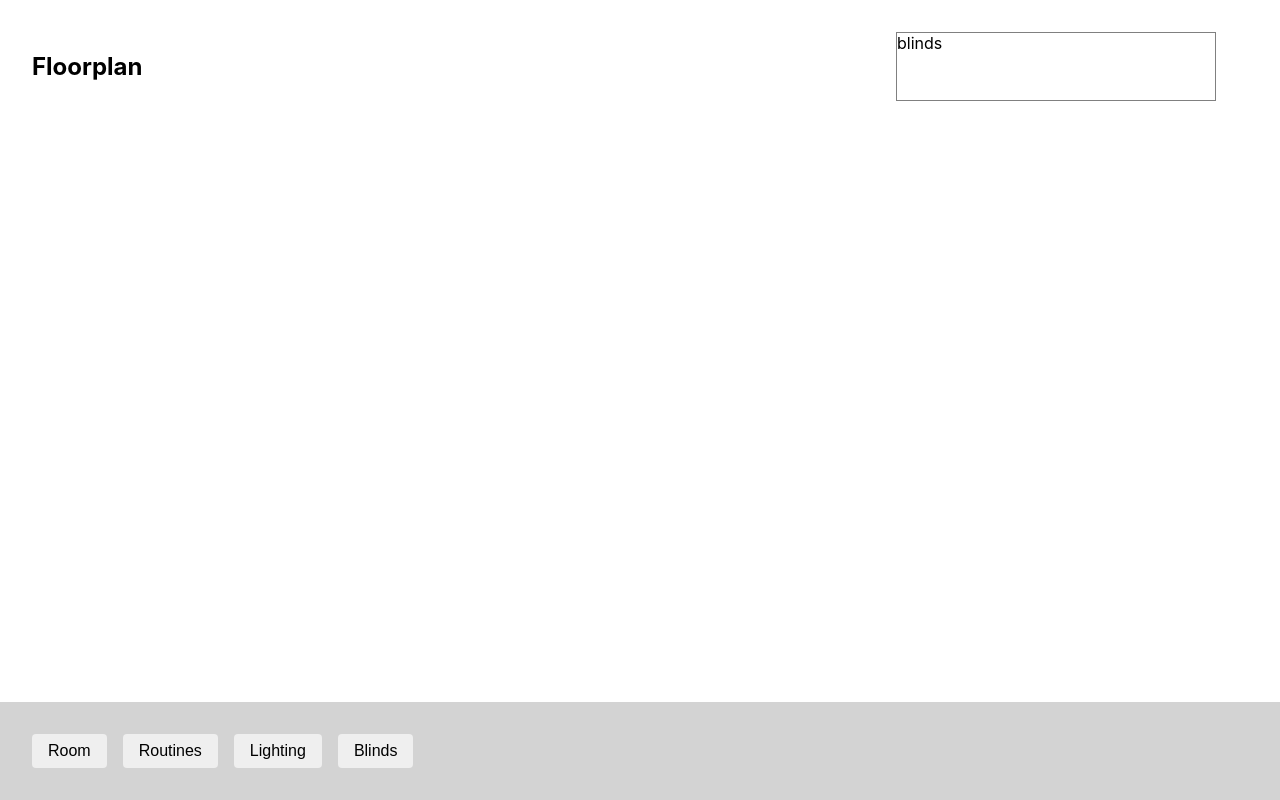
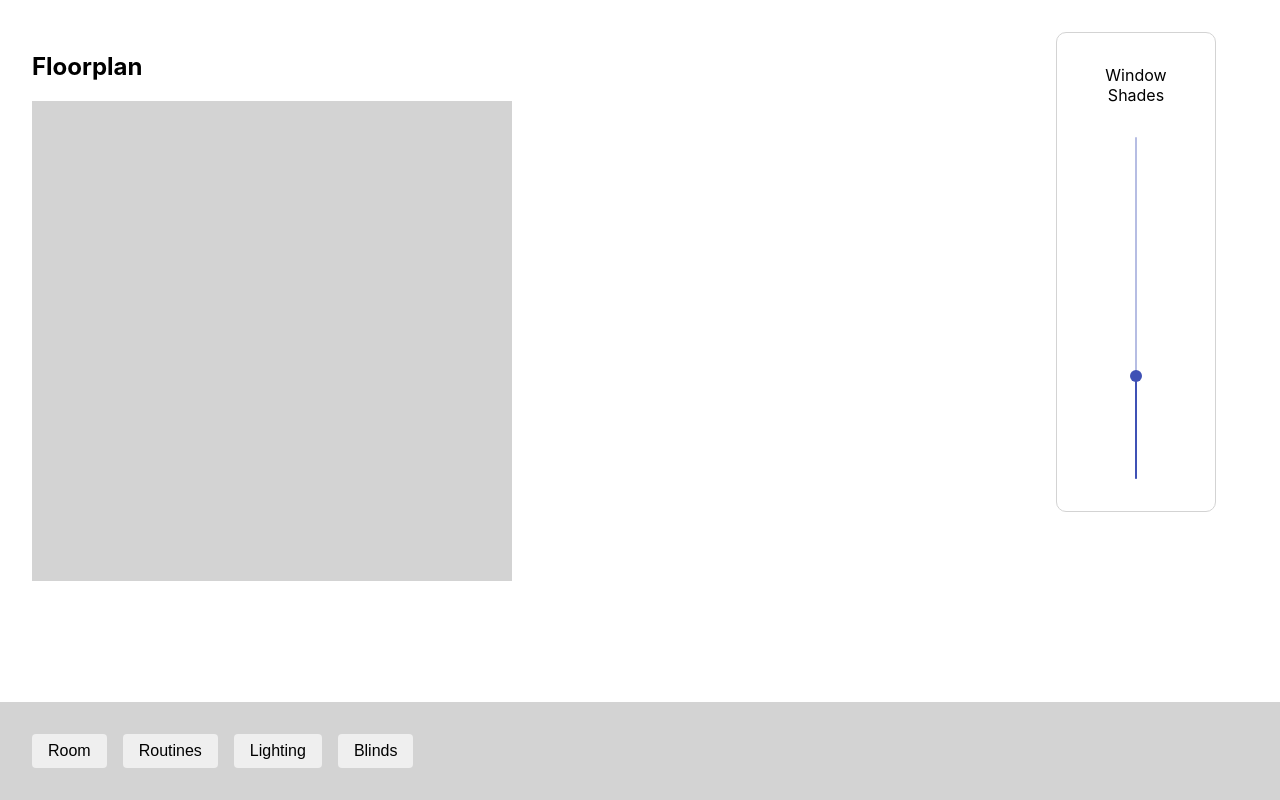
Before and after one commit to caseyyee/c3-home, a React (Create React App) app: page / in a window 1280 px wide. Both pictures are taken after a click on the button "Blinds". Built offline with nearby package versions, Linux system fonts and the light colour scheme.

Commit message:
Formatted widget controls

```diff
--- a/package.json
+++ b/package.json
@@ -4,6 +4,7 @@
   "private": true,
   "dependencies": {
     "@babel/runtime": "^7.6.0",
+    "@material-ui/core": "^4.4.3",
     "babel-preset-react-app": "^9.0.2",
     "react": "^16.9.0",
     "react-dom": "^16.9.0",
--- a/src/App.js
+++ b/src/App.js
@@ -1,6 +1,7 @@
 import React, { useState, createContext, useContext } from "react";
 import { BrowserRouter as Router, Route, Link } from "react-router-dom";
 import { Box, Flex, Button, Text } from "rebass";
+import Slider from "@material-ui/core/Slider";
 
 const sidebarWidth = 300;
 
@@ -67,10 +68,22 @@ const Nav = () => (
   </Flex>
 );
 
-const Widget = ({ label }) => (
-  <Box height="100%" width="20rem" mr="2rem" css={{ border: "1px solid gray" }}>
-    {label}
-  </Box>
+const Widget = ({ label, type }) => (
+  <Flex
+    flexDirection="column"
+    height="30rem"
+    width="10rem"
+    mr="2rem"
+    p="2rem"
+    css={{ border: "1px solid lightgray", borderRadius: "10px" }}
+  >
+    <Text textAlign="center" pb="2rem">
+      {label}
+    </Text>
+    <Box flex="1" textAlign="center">
+      {type === "slider" && <Slider orientation="vertical" defaultValue={30} />}
+    </Box>
+  </Flex>
 );
 
 const Room = ({ match }) => {
@@ -106,23 +119,44 @@ const Room = ({ match }) => {
         <h2>{currentRoom.label}</h2>
 
         <Flex height="100%">
-          <Widget label="Lights" />
-          <Widget label="Blinds" />
-          <Widget label="Music" />
+          <Widget label="lights" type="slider" />
+          <Widget label="blinds" type="slider" />
+          <Widget label="music" type="slider" />
         </Flex>
       </Box>
     </Flex>
   );
 };
+
+const widgets = [
+  {
+    name: "lights",
+    label: "Lights",
+    type: "slider",
+    floorplan: [{ x: 10, y: 10 }]
+  },
+  { name: "blinds", label: "Window Shades", type: "slider" }
+];
+
 const Floorplan = ({ match }) => {
-  console.log("->", match);
+  const useWidget = widgets.filter(
+    widget => widget.name === match.params.widget
+  )[0];
+
   return (
     <Flex p="2rem">
       <Box flex="1">
         <h2>Floorplan</h2>
+
+        <Box
+          bg="lightgray"
+          width="30rem"
+          height="30rem"
+          css={{ position: "relative" }}
+        ></Box>
       </Box>
       <Box>
-        <Widget label={match.params.widget} />
+        <Widget label={useWidget.label} type={useWidget.type} />
       </Box>
     </Flex>
   );
```
Also changed, not shown: 1 other file (tests, documents, lock files or other folders).
